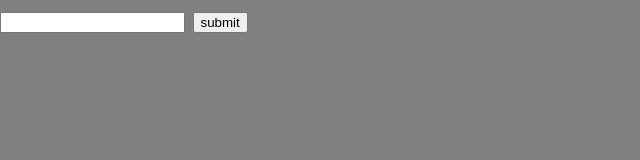
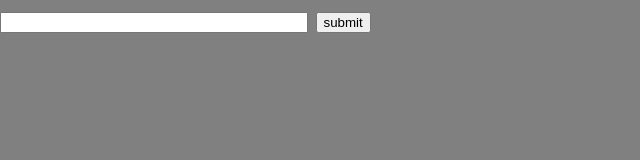
Before and after one commit to valsqotch/quizer, a plain HTML site: page index.html in a window 1280 px wide. Shown: the whole page, without its empty margins (0-640 px from the left). Drawn offline with Linux system fonts and the light colour scheme.

Commit message:
Update quizer.css

```diff
--- a/quizer.css
+++ b/quizer.css
@@ -5,3 +5,6 @@ body{
     background-color: grey;
     font-size:30px;
 }
+#ipt{
+    width:300px;
+}
```
